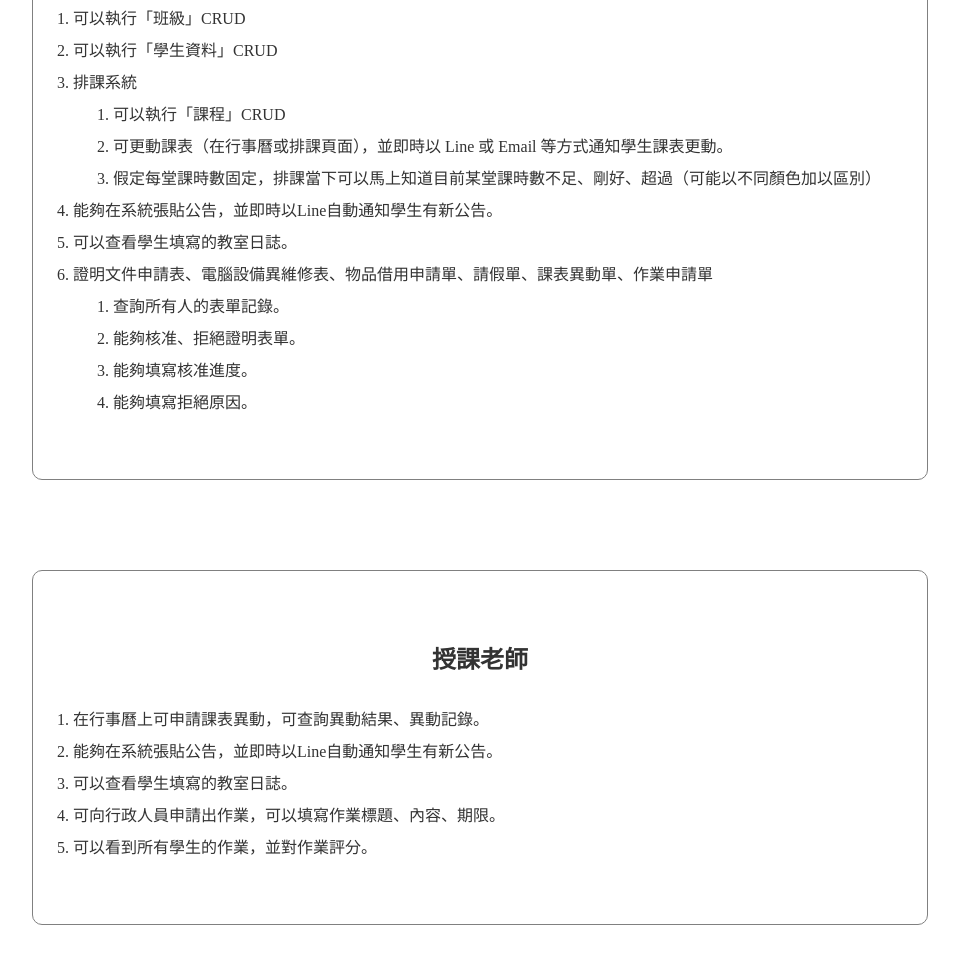
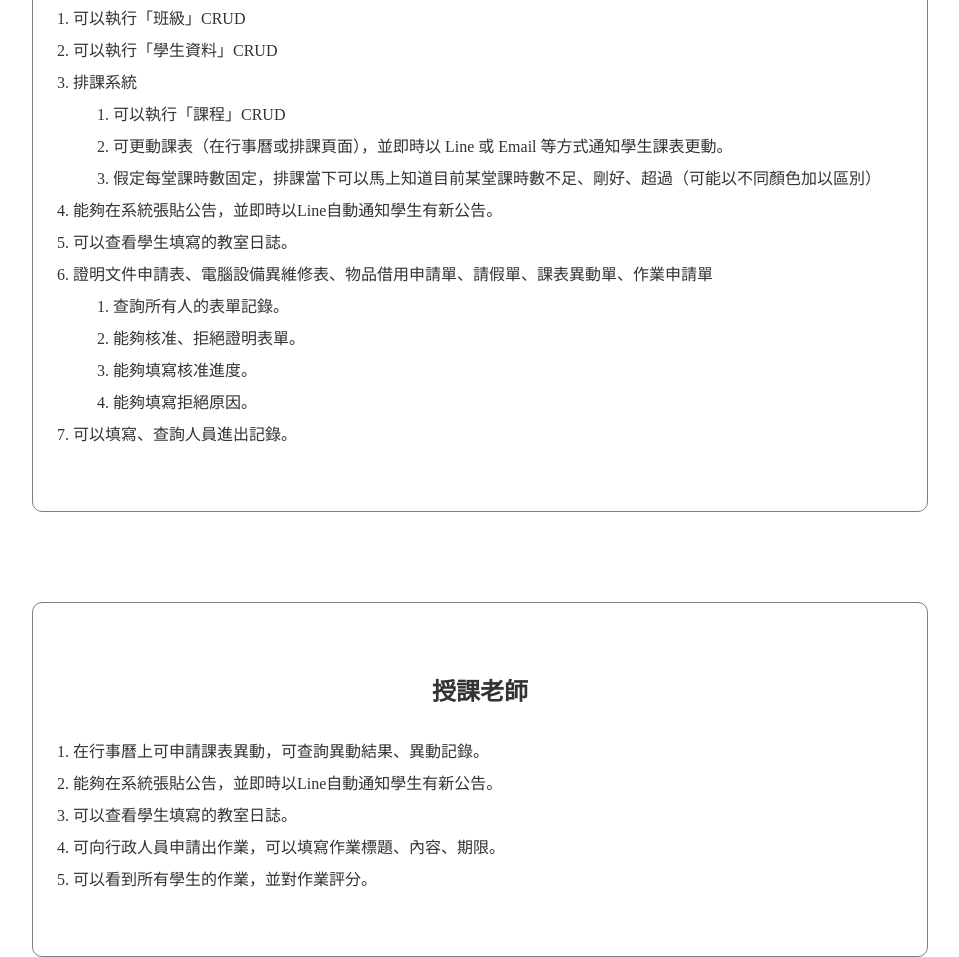
Before and after one commit to ian1hx/ian1hx.github.io, a plain HTML site: page edu-system/index.html in a window 1280 px wide. Shown: the part 1740-2697 px from the top of the page, without its empty margins (160-1119 px from the left). Before the commit the page ends 2665 px from the top, so only its background shows below. Drawn offline with Linux system fonts and the light colour scheme.

Commit message:
modified:   index.html

```diff
--- a/edu-system/index.html
+++ b/edu-system/index.html
@@ -40,7 +40,6 @@
                     <li>非值日生的學生可以拒絕或接受交換值日生邀請。</li>
                     <li>值日生會收到填寫班級日誌的提醒。</li>
                 </ol>
-
             </li>
             <li>只有值日生能夠填寫班級日誌，日誌填寫介面會根據課表、填表當下時間自動帶入老師名稱和課程名稱，降低手動輸入的錯誤。</li>
             <li>能夠在課後填寫滿意度調查，可選擇具名或匿名。</li>
@@ -79,6 +78,7 @@
                     <li>能夠填寫拒絕原因。</li>
                 </ol>
             </li>
+            <li>可以填寫、查詢人員進出記錄。</li>
         </ol>
     </article>
     <article>
```
